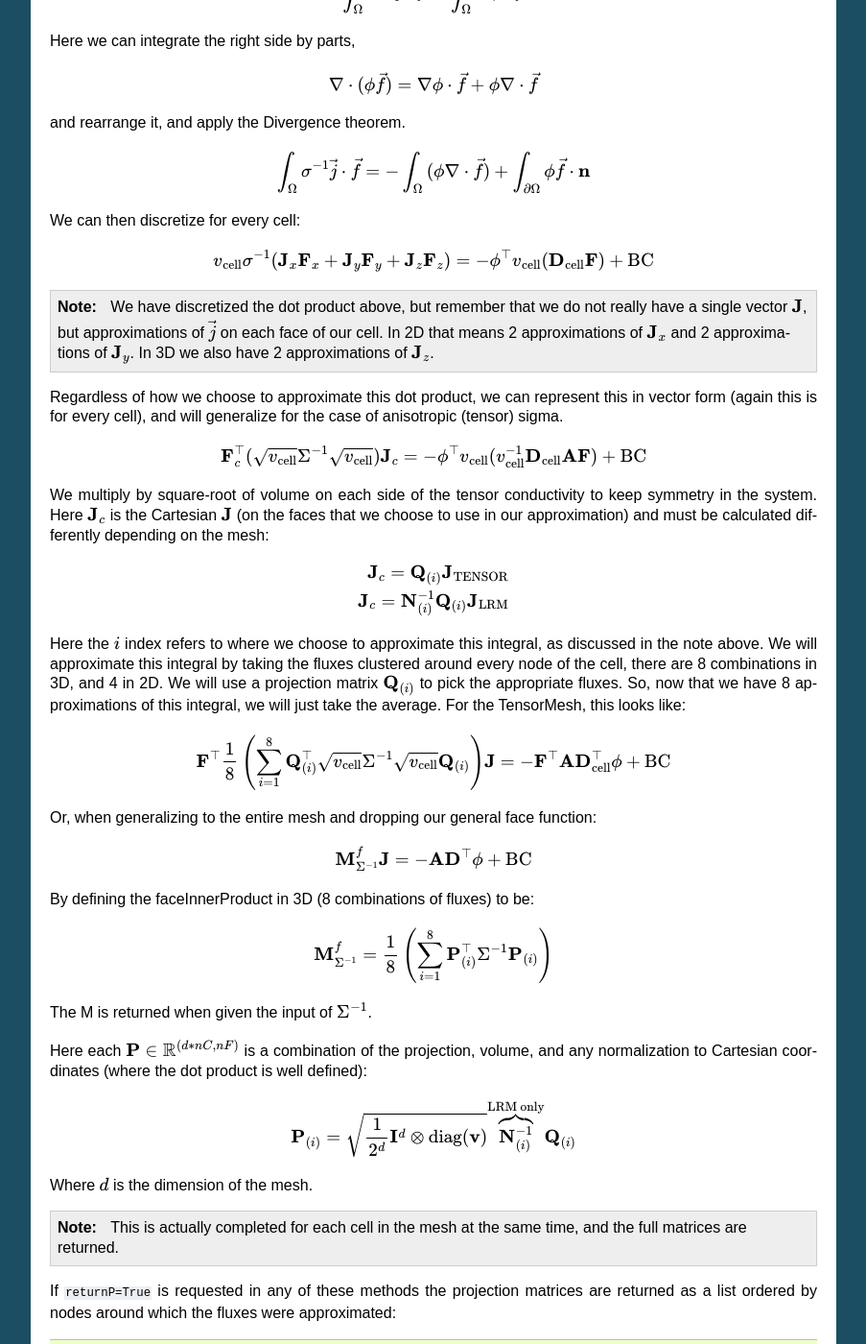
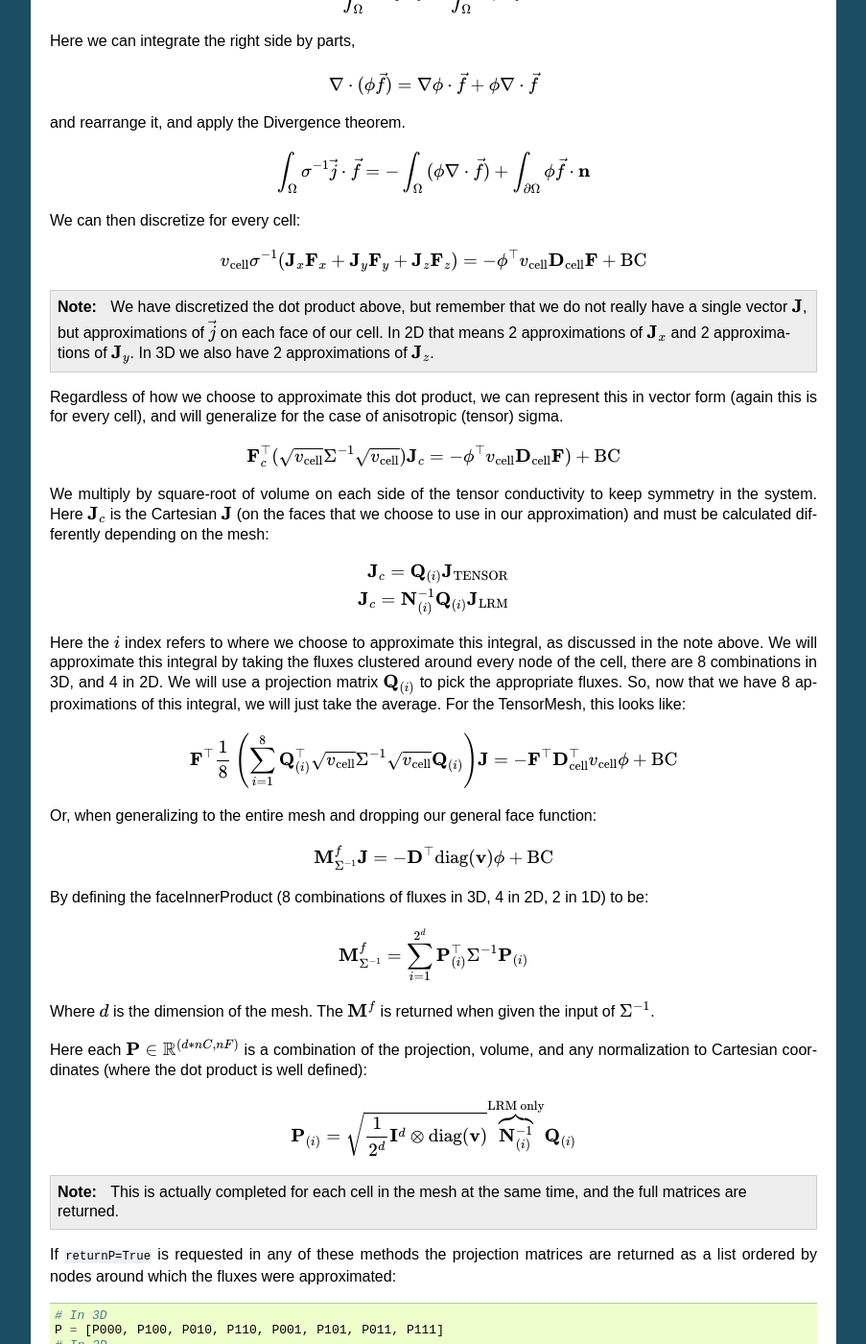
Before and after one commit to simpeg/simpeg, a Sphinx documentation site: the page built from docs/api_InnerProducts.rst, in a window 1280 px wide and 1400 px high, scrolled down 672 px. Shown: the whole window at 96% size, without its empty margins (198-1101 px from the left). Built offline with Sphinx 7.4.7, drawn with Linux system fonts in a browser that asks for light colours.

Commit message:
updates/typos in docs

```diff
--- a/docs/api_InnerProducts.rst
+++ b/docs/api_InnerProducts.rst
@@ -57,7 +57,7 @@ We can then discretize for every cell:
 
 .. math::
 
-    v_{\text{cell}} \sigma^{-1} (\mathbf{J}_x \mathbf{F}_x +\mathbf{J}_y \mathbf{F}_y  + \mathbf{J}_z \mathbf{F}_z ) = -\phi^{\top} v_{\text{cell}} (\mathbf{D}_{\text{cell}} \mathbf{F})  + \text{BC}
+    v_{\text{cell}} \sigma^{-1} (\mathbf{J}_x \mathbf{F}_x +\mathbf{J}_y \mathbf{F}_y  + \mathbf{J}_z \mathbf{F}_z ) = -\phi^{\top} v_{\text{cell}} \mathbf{D}_{\text{cell}} \mathbf{F}  + \text{BC}
 
 .. note::
 
@@ -67,7 +67,9 @@ Regardless of how we choose to approximate this dot product, we can represent th
 
 .. math::
 
-    \mathbf{F}_c^{\top} (\sqrt{v_{\text{cell}}} \Sigma^{-1} \sqrt{v_{\text{cell}}})  \mathbf{J}_c = -\phi^{\top} v_{\text{cell}}( v_\text{cell}^{-1} \mathbf{D}_{\text{cell}} \mathbf{A} \mathbf{F})  + \text{BC}
+    \mathbf{F}_c^{\top} (\sqrt{v_{\text{cell}}} \Sigma^{-1} \sqrt{v_{\text{cell}}})  \mathbf{J}_c =
+    -\phi^{\top} v_{\text{cell}} \mathbf{D}_{\text{cell}} \mathbf{F})
+    + \text{BC}
 
 We multiply by  square-root of volume on each side of the tensor conductivity to keep symmetry in the system. Here \\\(\\mathbf{J}_c\\\) is the Cartesian \\\(\\mathbf{J}\\\) (on the faces that we choose to use in our approximation) and must be calculated differently depending on the mesh:
 
@@ -87,7 +89,7 @@ We will approximate this integral by taking the fluxes clustered around every no
         \right)
         \mathbf{J}
         =
-        -\mathbf{F}^{\top} \mathbf{A} \mathbf{D}_{\text{cell}}^{\top} \phi   + \text{BC}
+        -\mathbf{F}^{\top} \mathbf{D}_{\text{cell}}^{\top} v_{\text{cell}} \phi   + \text{BC}
 
 Or, when generalizing to the entire mesh and dropping our general face function:
 
@@ -95,26 +97,24 @@ Or, when generalizing to the entire mesh and dropping our general face function:
 
     \mathbf{M}^f_{\Sigma^{-1}} \mathbf{J}
         =
-        -\mathbf{A} \mathbf{D}^{\top} \phi   + \text{BC}
+        - \mathbf{D}^{\top} \text{diag}(\mathbf{v}) \phi   + \text{BC}
 
-By defining the faceInnerProduct in 3D (8 combinations of fluxes) to be:
+By defining the faceInnerProduct (8 combinations of fluxes in 3D, 4 in 2D, 2 in 1D) to be:
 
 .. math::
 
-    \mathbf{M}^f_{\Sigma^{-1}} = {1\over 8}
-        \left(\sum_{i=1}^8
+    \mathbf{M}^f_{\Sigma^{-1}} =
+        \sum_{i=1}^{2^d}
         \mathbf{P}_{(i)}^{\top} \Sigma^{-1} \mathbf{P}_{(i)}
-        \right)
 
-The M is returned when given the input of \\\( \\Sigma^{-1} \\\).
+Where \\\(d\\\) is the dimension of the mesh.
+The \\\( \\mathbf{M}^f \\\) is returned when given the input of \\\( \\Sigma^{-1} \\\).
 
 Here each \\( \\mathbf{P} \\in \\mathbb{R}^{(d*nC, nF)} \\\) is a combination of the projection, volume, and any normalization to Cartesian coordinates (where the dot product is well defined):
 
 .. math::
 
     \mathbf{P}_{(i)} =  \sqrt{ \frac{1}{2^d} \mathbf{I}^d \otimes \text{diag}(\mathbf{v})} \overbrace{\mathbf{N}_{(i)}^{-1}}^{\text{LRM only}} \mathbf{Q}_{(i)}
-
-Where \\\(d\\\) is the dimension of the mesh.
 
 .. note::
 
@@ -126,6 +126,8 @@ If ``returnP=True`` is requested in any of these methods the projection matrices
     P = [P000, P100, P010, P110, P001, P101, P011, P111]
     # In 2D
     P = [P00, P10, P01, P11]
+    # In 1D
+    P = [P0, P1]
 
 The derivation for ``edgeInnerProducts`` is exactly the same, however, when we approximate the integral using the fields around each node, the projection matrices look a bit different because we have 12 edges in 3D instead of just 6 faces. The interface to the code is exactly the same.
 
```
